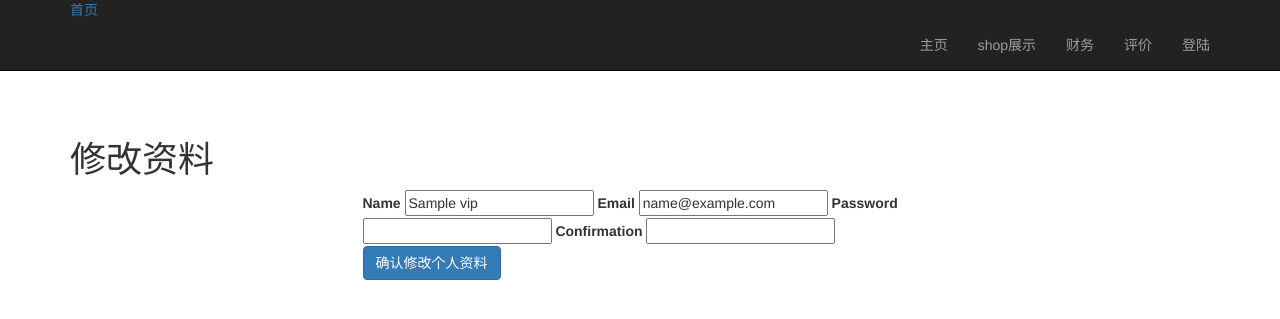
After one commit to Gitair2016/shop_app, a Rails app: page /vips/1/edit in a window 1280 px wide. The commit adds this page. Shown: the top 319 px of the page. Run offline with Rails 7, Linux system fonts and the light colour scheme; tables that the repository leaves empty hold one stand-in row (values such as "Sample post"); style sheets or scripts are compiled from the project's sources; some libraries are stand-ins or nearby versions.

Commit message:
finished the vips

```diff
--- a/app/assets/javascripts/application.js
+++ b/app/assets/javascripts/application.js
@@ -10,7 +10,10 @@
 // Read Sprockets README (https://github.com/rails/sprockets#sprockets-directives) for details
 // about supported directives.
 //
+
+//= require jquery
 //= require rails-ujs
 //= require activestorage
 //= require turbolinks
 //= require_tree .
+//= require bootstrap
--- /dev/null
+++ b/app/assets/javascripts/logins.coffee
@@ -0,0 +1,3 @@
+# Place all the behaviors and hooks related to the matching controller here.
+# All this logic will automatically be available in application.js.
+# You can use CoffeeScript in this file: http://coffeescript.org/
--- /dev/null
+++ b/app/assets/stylesheets/logins.scss
@@ -0,0 +1,3 @@
+// Place all the styles related to the Logins controller here.
+// They will automatically be included in application.css.
+// You can use Sass (SCSS) here: http://sass-lang.com/
--- a/app/controllers/application_controller.rb
+++ b/app/controllers/application_controller.rb
@@ -1,2 +1,3 @@
 class ApplicationController < ActionController::Base
+    include LoginsHelper
 end
--- a/app/controllers/vips_controller.rb
+++ b/app/controllers/vips_controller.rb
@@ -16,7 +16,22 @@ class VipsController < ApplicationController
     @vip = Vip.find(params[:id])
   end
 
+  def edit
+    @vip = Vip.find(params[:id])
 
+  end
+
+  def update
+    @vip = Vip.find(params[:id])
+
+    if @vip.update_attributes(vip_params)
+      redirect_to @vip
+    else
+      render  'edit'
+
+    end
+
+  end
 
   private
     def vip_params
--- /dev/null
+++ b/app/helpers/logins_helper.rb
@@ -0,0 +1,16 @@
+module LoginsHelper
+    def log_in(user)
+        session[:user_id] = user.id
+    end
+
+    def current_user
+        @current_user ||= Vip.find_by(id: session[:user_id])
+    end
+
+    def logged_in?
+        !current_user.nil?
+    end
+
+
+
+end
--- a/app/views/layouts/application.html.erb
+++ b/app/views/layouts/application.html.erb
@@ -1,7 +1,8 @@
 <!DOCTYPE html>
 <html>
+
   <head>
-    <title>Welcome to the shop web</title>
+  <title><%=yield(:title) %> |Welcome to the shop web</title>
     <%= csrf_meta_tags %>
     <%= csp_meta_tag %>
 
@@ -9,7 +10,40 @@
     <%= javascript_include_tag 'application', 'data-turbolinks-track': 'reload' %>
   </head>
 
+
   <body>
-    <%= yield %>
+        <header class="navbar navbar-fixed-top navbar-inverse">
+          <div class="container">
+             <%= link_to "首页", '#', id: "logo" %> <nav>
+                <ul class="nav navbar-nav navbar-right">
+                     <li><%= link_to "主页", '#' %></li>
+                     <li><%= link_to "shop展示", '#' %></li>
+                     <li><%= link_to "财务", '#' %></li>
+                     <li><%= link_to "评价", '#' %></li>
+                     <% if logged_in? %>
+                     <li class ="dropdown" >
+
+                      <button class="btn dropdown-toggle" id="mydropdownmenu" data-toggle="dropdown">用户信息</button>
+
+                       <ul class = "dropdown-menu">
+                        <li><%= link_to "我的关注", current_user %></li>
+                        <li><%= link_to "修改资料", edit_vip_path(current_user) %></li>
+                        <li><%= link_to "我的评价", '#' %></li>
+                        <li><%= link_to "退出登陆", dengchu_path, method: "delete" %></li>
+                       </ul>
+                       <% else %>
+
+
+                         <li><%= link_to "登陆", denglu_path %></li>
+                     <% end %>
+                </ul>
+              </nav>
+           </div>
+        </header>
+
+      <div class = 'container' >
+          <%= yield %>
+      </div>
   </body>
-</html>
+
+  </html>
--- /dev/null
+++ b/app/views/vips/edit.html.erb
@@ -0,0 +1,20 @@
+<h1>修改资料</h1>
+<div class="row">
+  <div class="col-md-6 col-md-offset-3">
+   <%= form_for(@vip) do |f| %>
+    <%= f.label :name %>
+    <%= f.text_field :name %>
+
+     <%= f.label :email %>
+     <%= f.email_field :email %>
+
+    <%= f.label :password %>
+    <%= f.password_field :password %>
+
+    <%= f.label :password_confirmation, "Confirmation" %>
+    <%= f.password_field :password_confirmation %>
+
+       <%= f.submit "确认修改个人资料", class: "btn btn-primary" %>
+       <% end %>
+    </div>
+</div>
--- a/config/routes.rb
+++ b/config/routes.rb
@@ -1,9 +1,14 @@
 Rails.application.routes.draw do
+
 
   # For details on the DSL available within this file, see http://guides.rubyonrails.org/routing.html
   root 'static_pages#home'
   get '/signup', to:"vips#new"
   post '/signup', to:"vips#create"
+  get '/denglu', to:"logins#new"
+  post '/denglu', to:"logins#create"
+  delete '/dengchu', to:"logins#destory"
+  get '/edit', to:"vips#edit"
 
 
   resources :vips
```
Also changed, not shown: app/controllers/logins_controller.rb (added, +21 -0 lines), app/views/logins/new.html.erb (added, +19 -0 lines), app/views/static_pages/home.html.erb (+5 -50 lines), test/controllers/logins_controller_test.rb (added, +9 -0 lines), Gemfile, Gemfile.lock, app/views/layouts/_header.html.erb (added).
